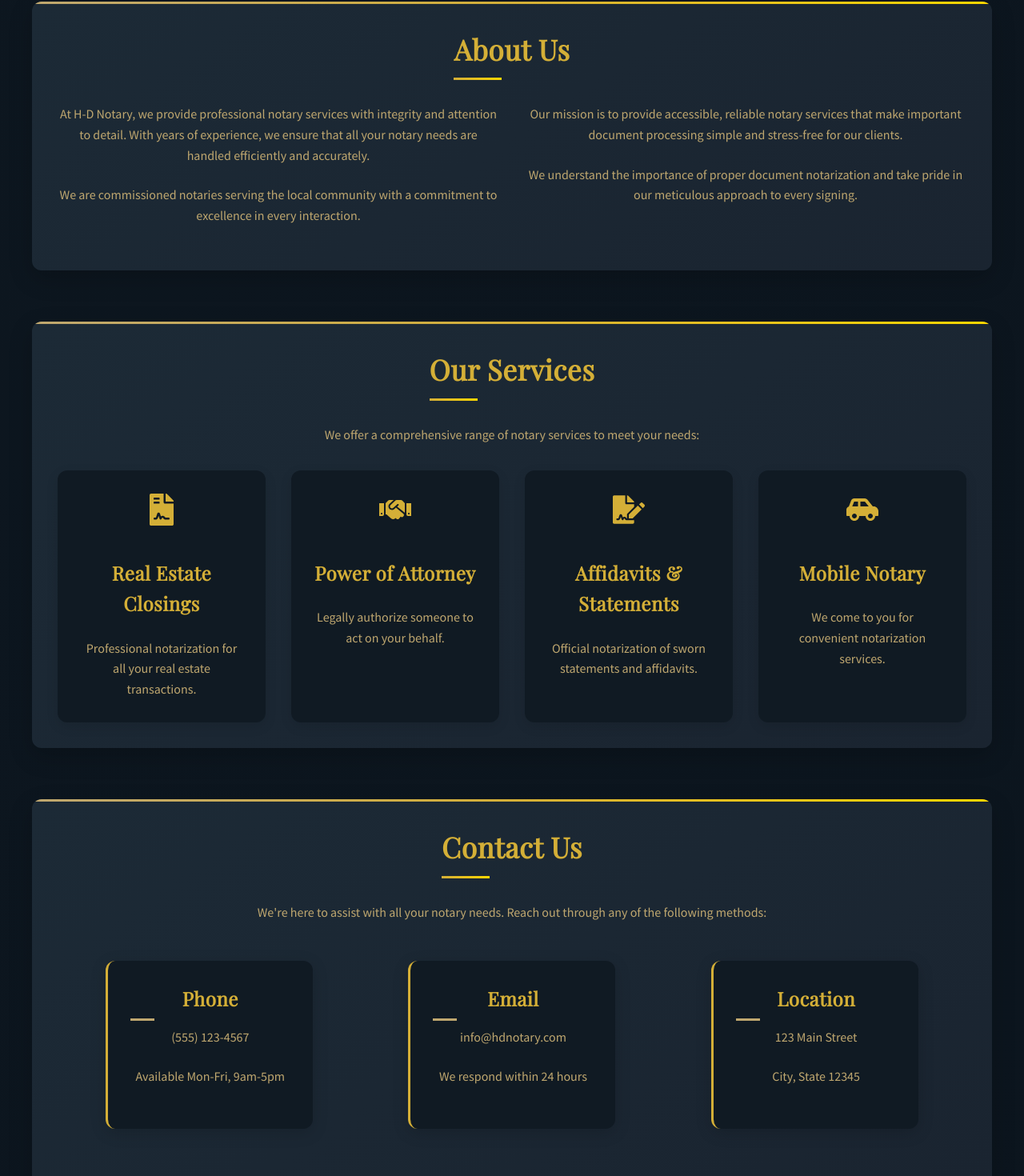
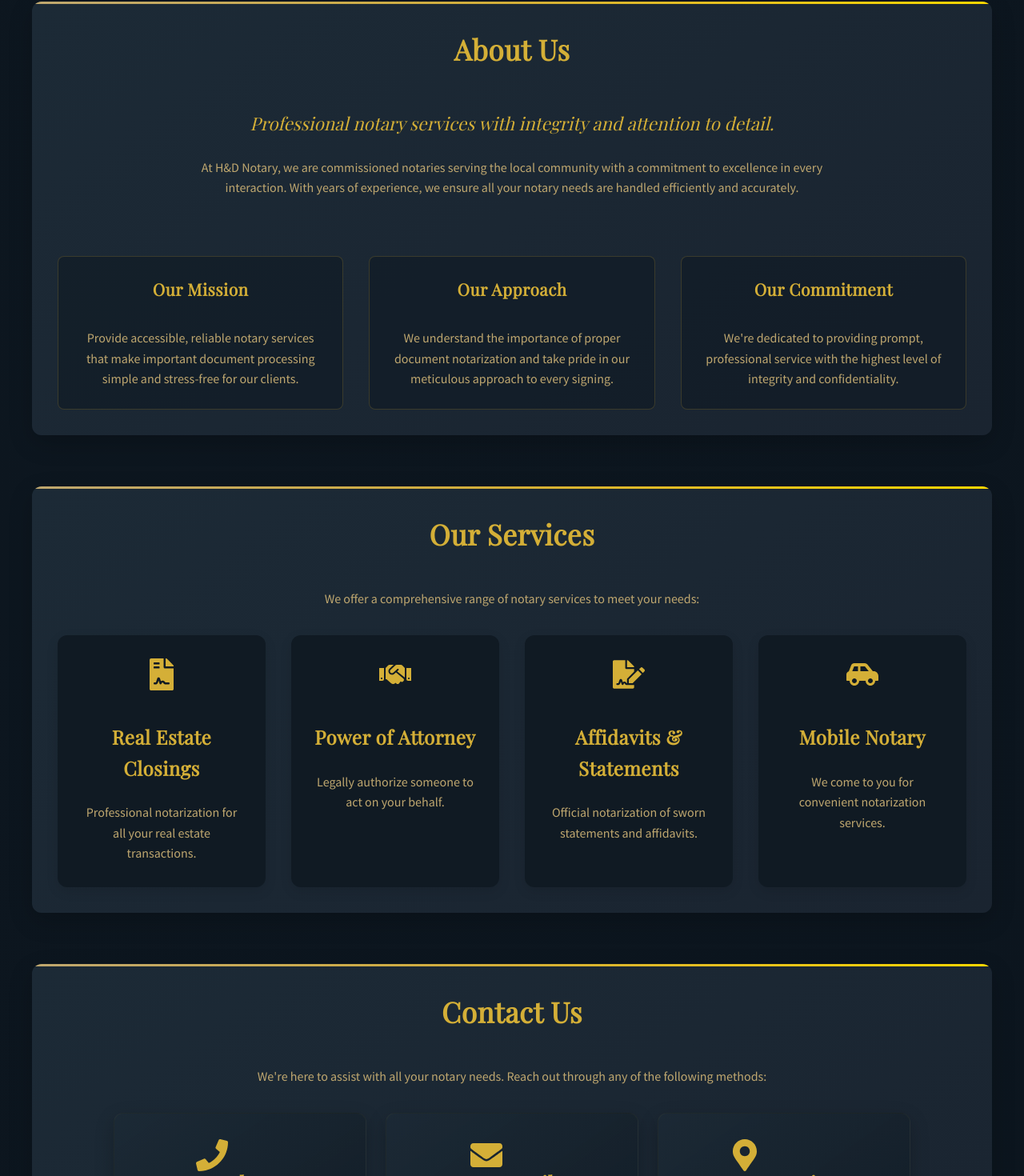
Before and after one commit to ViaHub92/H-D-Notary, a React (Create React App) app in the folder hd-notary/: page / in a window 1280 px wide. Shown: the part 299-1769 px from the top of the page at 80% size. Built offline with nearby package versions, Linux system fonts and the light colour scheme.

Commit message:
prototype website done

```diff
--- a/hd-notary/src/App.css
+++ b/hd-notary/src/App.css
@@ -47,36 +47,44 @@ h1, h2, h3, h4, h5, h6 {
   text-align: center;
 }
 
-/* Header Styles - Compact version */
+/* Header Styles - Stable version */
 .header {
   background-color: rgba(16, 26, 35, 0.95);
-  padding: 1rem 0 0.5rem; /* Reduced padding */
+  padding: 1rem 0 0.5rem;
   border-bottom: 1px solid var(--gold-primary);
   position: sticky;
   top: 0;
   z-index: 1000;
   backdrop-filter: blur(10px);
   box-shadow: 0 2px 15px rgba(0, 0, 0, 0.2);
-  transition: all 0.3s ease; /* Add smooth transition */
+  transition: padding 0.25s ease-out; /* Specific property transition */
 }
 
-/* Logo styles for smaller header */
+/* Logo styles - Stable transition */
 .logo-container {
-  margin-bottom: 0.5rem; /* Reduced margin */
+  margin-bottom: 0.5rem;
   display: flex;
   justify-content: center;
   align-items: center;
 }
 
 .logo {
-  max-width: 200px; /* Smaller logo */
+  max-width: 200px;
   height: auto;
-  transition: all 0.3s ease;
+  transition: max-width 0.25s ease-out; /* Specific property transition */
 }
 
-/* Compact navigation */
-.nav-container {
-  padding: 0.5rem 0; /* Reduced padding */
+/* Header scrolled state */
+.header-scrolled {
+  padding: 0.5rem 0 0.25rem;
+}
+
+.header-scrolled .logo {
+  max-width: 160px;
+}
+
+.header-scrolled .nav-container {
+  padding: 0.25rem 0;
 }
 
 .nav-links {
@@ -89,19 +97,6 @@ h1, h2, h3, h4, h5, h6 {
 
 .nav-links li {
   margin: 0 1.25rem; /* Slightly reduced margin */
-}
-
-/* Add header scroll behavior for even more compact header when scrolling */
-.header-scrolled {
-  padding: 0.5rem 0 0.25rem;
-}
-
-.header-scrolled .logo {
-  max-width: 160px;
-}
-
-.header-scrolled .nav-container {
-  padding: 0.25rem 0;
 }
 
 .nav-links a {
@@ -178,7 +173,7 @@ h2::after {
   position: absolute;
   bottom: -10px;
   left: 0;
-  width: 60px;
+  width: 0;
   height: 3px;
   background: linear-gradient(90deg, var(--gold-primary), var(--gold-accent));
   transform: translateX(0);
@@ -201,21 +196,76 @@ p {
   font-family: var(--font-body);
 }
 
-/* About Section */
-.about-grid {
-  display: grid;
-  grid-template-columns: 1fr 1fr;
+/* Improved About Section Styling */
+.about-container {
+  display: flex;
+  flex-direction: column;
   gap: 2rem;
 }
 
-@media (max-width: 768px) {
-  .about-grid {
-    grid-template-columns: 1fr;
-  }
+.about-intro {
+  text-align: center;
+  max-width: 800px;
+  margin: 0 auto;
+}
 
-  .logo {
-    max-width: 220px; /* Smaller on mobile devices */
-  }
+.about-tagline {
+  font-size: 1.4rem;
+  color: var(--gold-primary);
+  font-family: var(--font-heading);
+  margin-bottom: 1.5rem;
+  font-style: italic;
+}
+
+.about-features {
+  display: grid;
+  grid-template-columns: repeat(auto-fit, minmax(280px, 1fr));
+  gap: 2rem;
+  margin-top: 1rem;
+}
+
+.feature-item {
+  background-color: rgba(16, 26, 35, 0.6);
+  border: 1px solid rgba(212, 175, 55, 0.2);
+  border-radius: 8px;
+  padding: 1.5rem;
+  transition: all 0.3s ease;
+}
+
+.feature-item:hover {
+  transform: translateY(-5px);
+  box-shadow: 0 10px 20px rgba(0, 0, 0, 0.1);
+  border-color: rgba(212, 175, 55, 0.4);
+  background-color: rgba(16, 26, 35, 0.8);
+}
+
+/* Update the feature-item h3 and h3::after styles */
+.feature-item h3 {
+  color: var(--gold-primary);
+  font-size: 1.3rem;
+  margin-bottom: 1rem;
+  position: relative;
+  display: inline-block;
+}
+
+.feature-item h3::after {
+  content: '';
+  position: absolute;
+  bottom: -5px;
+  left: 0;
+  width: 0; /* Change from 40px to 0 to remove the static underline */
+  height: 2px;
+  background-color: var(--gold-primary);
+  transition: width 0.3s ease;
+}
+
+/* Keep the hover effect */
+.feature-item:hover h3::after {
+  width: 100%; /* Expand the underline on hover */
+}
+
+.feature-item p {
+  margin-bottom: 0;
 }
 
 /* Services Grid - Add styling for the services section */
@@ -300,43 +350,99 @@ p {
 }
 
 /* Contact Section */
+
+/* Redesigned Contact Section */
 .contact-methods {
   display: flex;
-  justify-content: space-around;
+  justify-content: center;
   flex-wrap: wrap;
   margin: 2rem 0;
+  gap: 1.5rem;
 }
 
 .contact-method {
-  width: 200px;
-  padding: 1.75rem;
-  margin: 1rem;
-  background-color: var(--background-dark);
+  width: 250px;
+  padding: 2rem;
+  margin: 0;
+  background: linear-gradient(145deg, rgba(28, 42, 54, 0.8), rgba(16, 26, 35, 0.9));
   border-radius: 12px;
   transition: all 0.3s ease;
-  box-shadow: 0 5px 20px rgba(0, 0, 0, 0.15);
-  border-left: 3px solid var(--gold-primary);
+  box-shadow: 0 8px 25px rgba(0, 0, 0, 0.2);
+  position: relative;
+  overflow: hidden;
+  border: 1px solid rgba(212, 175, 55, 0.05);
+}
+
+.contact-method::before {
+  content: '';
+  position: absolute;
+  top: 0;
+  left: 0;
+  right: 0;
+  height: 3px;
+  background: linear-gradient(90deg, transparent, var(--gold-primary), transparent);
+  opacity: 0;
+  transition: opacity 0.3s ease;
 }
 
 .contact-method:hover {
-  transform: translateY(-5px);
-  box-shadow: 0 15px 30px rgba(0, 0, 0, 0.2);
+  transform: translateY(-8px);
+  box-shadow: 0 15px 30px rgba(0, 0, 0, 0.25);
+  border: 1px solid rgba(212, 175, 55, 0.15);
+}
+
+.contact-method:hover::before {
+  opacity: 1;
 }
 
 .contact-method h3 {
   color: var(--gold-primary);
-  margin-bottom: 1rem;
+  margin-bottom: 1.2rem;
   position: relative;
+  display: inline-block;
+  padding-bottom: 0.5rem;
 }
 
+.contact-method h3::after {
+  content: '';
+  position: absolute;
+  bottom: 0;
+  left: 0;
+  width: 0;
+  height: 2px;
+  background-color: var(--gold-primary);
+  transition: width 0.3s ease;
+}
+
+.contact-method:hover h3::after {
+  width: 100%;
+}
+
+/* Remove the previous contact-method h3::before */
 .contact-method h3::before {
-  content: "";
-  position: absolute;
-  width: 30px;
-  height: 3px;
-  background-color: var(--gold-secondary);
-  bottom: -8px;
-  left: 0;
+  display: none;
+}
+
+.contact-method p {
+  margin-bottom: 0.5rem;
+}
+
+.contact-method p:last-child {
+  opacity: 0.7;
+  font-size: 0.9rem;
+  margin-top: 1rem;
+}
+
+/* Add contact icons */
+.contact-icon {
+  font-size: 2.5rem;
+  margin-bottom: 1.5rem;
+  color: var(--gold-primary);
+  transition: transform 0.3s ease;
+}
+
+.contact-method:hover .contact-icon {
+  transform: scale(1.15);
 }
 
 button {
--- a/hd-notary/src/App.js
+++ b/hd-notary/src/App.js
@@ -3,6 +3,7 @@ import './App.css';
 import Header from './components/Header';
 import Footer from './components/Footer';
 import ServiceCard from './components/ServiceCard';
+import { FaPhone, FaEnvelope, FaMapMarkerAlt } from 'react-icons/fa';
 
 function App() {
   return (
@@ -11,14 +12,29 @@ function App() {
       <main>
         <section id="about">
           <h2>About Us</h2>
-          <div className="about-grid">
-            <div>
-              <p>At H-D Notary, we provide professional notary services with integrity and attention to detail. With years of experience, we ensure that all your notary needs are handled efficiently and accurately.</p>
-              <p>We are commissioned notaries serving the local community with a commitment to excellence in every interaction.</p>
+
+          <div className="about-container">
+            <div className="about-intro">
+              <p className="about-tagline">Professional notary services with integrity and attention to detail.</p>
+
+              <p>At H&D Notary, we are commissioned notaries serving the local community with a commitment to excellence in every interaction. With years of experience, we ensure all your notary needs are handled efficiently and accurately.</p>
             </div>
-            <div>
-              <p>Our mission is to provide accessible, reliable notary services that make important document processing simple and stress-free for our clients.</p>
-              <p>We understand the importance of proper document notarization and take pride in our meticulous approach to every signing.</p>
+
+            <div className="about-features">
+              <div className="feature-item">
+                <h3>Our Mission</h3>
+                <p>Provide accessible, reliable notary services that make important document processing simple and stress-free for our clients.</p>
+              </div>
+
+              <div className="feature-item">
+                <h3>Our Approach</h3>
+                <p>We understand the importance of proper document notarization and take pride in our meticulous approach to every signing.</p>
+              </div>
+
+              <div className="feature-item">
+                <h3>Our Commitment</h3>
+                <p>We're dedicated to providing prompt, professional service with the highest level of integrity and confidentiality.</p>
+              </div>
             </div>
           </div>
         </section>
@@ -56,16 +72,19 @@ function App() {
           <p>We're here to assist with all your notary needs. Reach out through any of the following methods:</p>
           <div className="contact-methods">
             <div className="contact-method">
+              <FaPhone className="contact-icon" />
               <h3>Phone</h3>
               <p>(555) 123-4567</p>
               <p>Available Mon-Fri, 9am-5pm</p>
             </div>
             <div className="contact-method">
+              <FaEnvelope className="contact-icon" />
               <h3>Email</h3>
               <p>info@hdnotary.com</p>
               <p>We respond within 24 hours</p>
             </div>
             <div className="contact-method">
+              <FaMapMarkerAlt className="contact-icon" />
               <h3>Location</h3>
               <p>123 Main Street</p>
               <p>City, State 12345</p>
--- a/hd-notary/src/components/Header.js
+++ b/hd-notary/src/components/Header.js
@@ -1,25 +1,35 @@
-import React, { useState, useEffect } from 'react';
+import React, { useState, useEffect, useCallback } from 'react';
 import logo from '../assets/logo.png';
-import { scrollToSection } from '../utils/scrollUtils';
+import { scrollToSection, createThrottledScrollHandler } from '../utils/scrollUtils';
 
 const Header = () => {
   const [scrolled, setScrolled] = useState(false);
 
+  // Define the scroll handler with useCallback to prevent recreation on each render
+  const handleScrollUpdate = useCallback(() => {
+    const offset = window.scrollY;
+    if (offset > 100) {
+      setScrolled(true);
+    } else {
+      setScrolled(false);
+    }
+  }, []);
+
   useEffect(() => {
-    const handleScroll = () => {
-      const offset = window.scrollY;
-      if (offset > 100) {
-        setScrolled(true);
-      } else {
-        setScrolled(false);
-      }
-    };
+    // Create a throttled scroll handler
+    const handleScroll = createThrottledScrollHandler(handleScrollUpdate);
 
+    // Initial check
+    handleScrollUpdate();
+
+    // Add event listener with throttled handler
     window.addEventListener('scroll', handleScroll);
+
+    // Cleanup
     return () => {
       window.removeEventListener('scroll', handleScroll);
     };
-  }, []);
+  }, [handleScrollUpdate]);
 
   return (
     <header className={`header ${scrolled ? 'header-scrolled' : ''}`}>
--- a/hd-notary/src/utils/scrollUtils.js
+++ b/hd-notary/src/utils/scrollUtils.js
@@ -1,3 +1,23 @@
+/**
+ * Creates a throttled scroll handler using requestAnimationFrame for optimal performance
+ * @param {Function} callback - The function to call on throttled scroll
+ * @return {Function} - The throttled scroll handler
+ */
+export const createThrottledScrollHandler = (callback) => {
+  let isWaiting = false;
+
+  return () => {
+    if (isWaiting) return;
+
+    isWaiting = true;
+
+    requestAnimationFrame(() => {
+      callback();
+      isWaiting = false;
+    });
+  };
+};
+
 /**
  * Utility function for smooth scrolling to sections with header offset
  */
```
